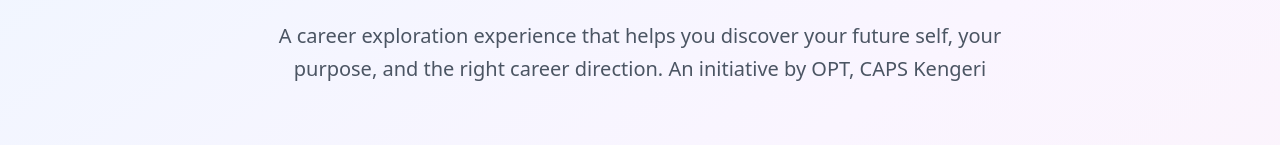
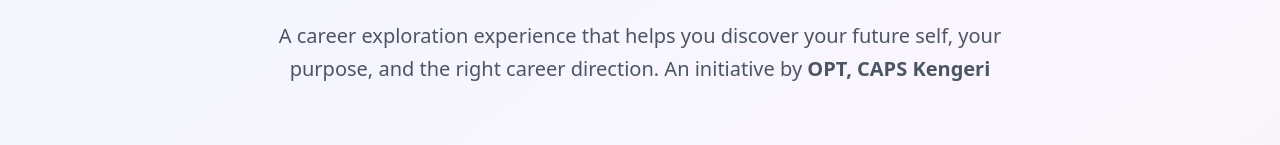
Before and after one commit to dauntless-arcane/Vision-You, a React (Vite) app: page / in a window 1280 px wide. Shown: the part 196-341 px from the top of the page. Built offline with nearby package versions, Linux system fonts and the light colour scheme.

Commit message:
refactor: enhance LandingPage component by emphasizing the initiative with bold text

```diff
--- a/src/pages/LandingPage.tsx
+++ b/src/pages/LandingPage.tsx
@@ -49,7 +49,7 @@ export default function LandingPage({ onModuleSelect }: LandingPageProps) {
           </h1>
           <p className="text-xl text-gray-600 max-w-3xl mx-auto leading-relaxed">
             A career exploration experience that helps you discover your future self, your purpose,
-            and the right career direction. An initiative by OPT, CAPS Kengeri<br></br>
+            and the right career direction. An initiative by <strong>OPT, CAPS Kengeri</strong><br></br>
           </p>
         </div>
 
```
